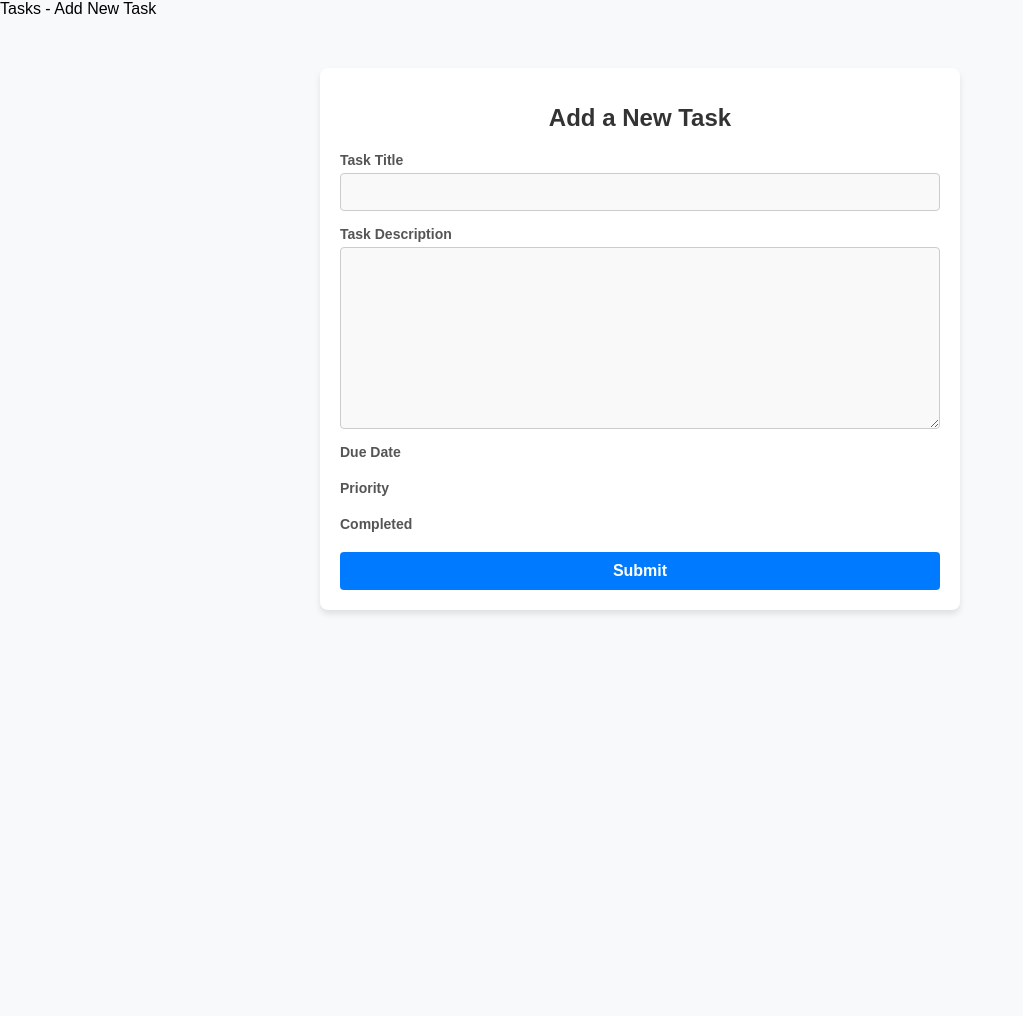
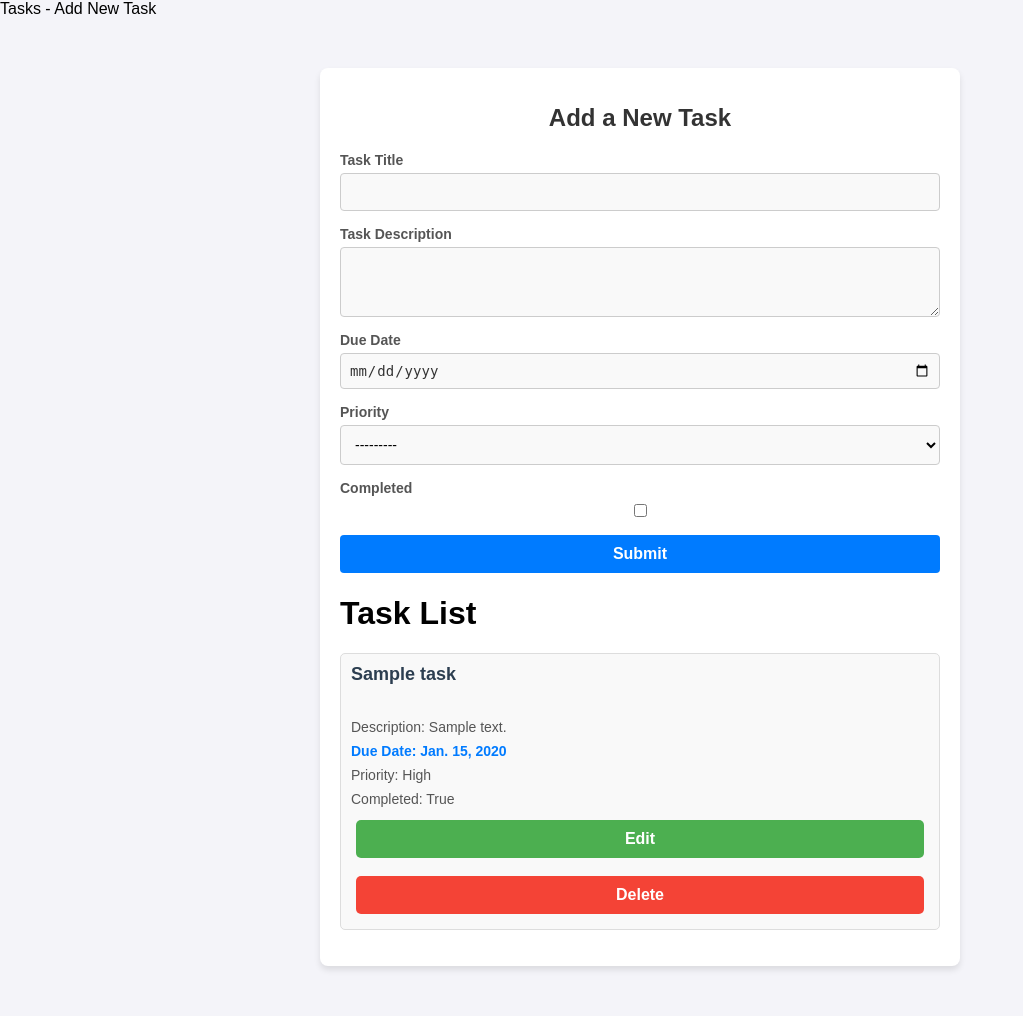
Before and after one commit to maina2/To-Do-App, a Django app: page / in a window 1280 px wide. Shown: the whole page, without its empty margins (0-1023 px from the left). Before the commit the page ends 614 px from the top, so only its background shows below. Run offline with Django 5.2, Linux system fonts and the light colour scheme; tables that the repository leaves empty hold one stand-in row (values such as "Sample post").

Commit message:
uploads today

```diff
--- a/challenges/forms.py
+++ b/challenges/forms.py
@@ -4,4 +4,7 @@ from django import forms
 class TaskForm(forms.ModelForm):
     class Meta:
         model = Task
-        fields = ['title','description']
+        fields = ['title','description','due_date','priority','completed']
+        widgets = {
+            'due_date': forms.DateInput(attrs={'type': 'date'}),
+        }
--- a/challenges/static/challenges/tasks.css
+++ b/challenges/static/challenges/tasks.css
@@ -61,6 +61,131 @@ body {
     background-color: #ffffff;
     box-shadow: 0 0 4px rgba(0, 123, 255, 0.25);
 }
+/* Textarea Styling */
+textarea {
+    padding: 12px;
+    font-size: 14px;
+    font-family: Arial, sans-serif;
+    color: #333333;
+    border: 1px solid #cccccc;
+    border-radius: 4px;
+    background-color: #f9f9f9;
+    resize: vertical; /* Allows vertical resizing only */
+    height: 3rem;
+    outline: none;
+}
+
+textarea:focus {
+    border-color: #007bff;
+    background-color: #ffffff;
+    box-shadow: 0 0 4px rgba(0, 123, 255, 0.25);
+}
+input[type="date"] {
+    padding: 8px;
+    font-size: 14px;
+    border: 1px solid #cccccc;
+    border-radius: 4px;
+    background-color: #f9f9f9;
+    color: #333333;
+    outline: none;
+}
+
+input[type="date"]:focus {
+    border-color: #007bff;
+    box-shadow: 0 0 5px rgba(0, 123, 255, 0.5);
+}
+
+/* General body styling */
+body {
+    font-family: Arial, sans-serif;
+    background-color: #f4f4f9;
+    margin: 0;
+    padding: 0;
+}
+
+/* Container for the task list */
+.task-container {
+    max-width: 800px;
+    margin: 20px auto;
+    padding: 20px;
+    background-color: #ffffff;
+    border-radius: 8px;
+    box-shadow: 0 4px 6px rgba(0, 0, 0, 0.1);
+    border: 1px solid #ddd;
+}
+
+/* Task list header */
+.task-container h1 {
+    font-size: 24px;
+    color: #333333;
+    margin-bottom: 20px;
+    text-align: center;
+}
+
+/* Styling for the list */
+ul {
+    list-style-type: none;
+    padding: 0;
+}
+
+li {
+    padding: 15px;
+    margin-bottom: 10px;
+    background-color: #f9f9f9;
+    border: 1px solid #e0e0e0;
+    border-radius: 6px;
+    display: flex;
+    flex-direction: column;
+    gap: 8px;
+    transition: transform 0.2s, box-shadow 0.2s;
+}
+
+li:hover {
+    transform: translateY(-2px);
+    box-shadow: 0 4px 8px rgba(0, 0, 0, 0.1);
+}
+
+/* Styling for task title */
+li strong {
+    font-size: 18px;
+    color: #2c3e50;
+    font-weight: 600;
+}
+
+/* Paragraph styling inside the list */
+li p {
+    margin: 0;
+    font-size: 14px;
+    color: #555555;
+}
+
+/* Priority tag styling */
+li p:nth-child(4) {
+    font-weight: bold;
+    color: #007bff; /* Default for priority */
+}
+
+li p:nth-child(4):contains("High") {
+    color: #e74c3c;
+}
+
+li p:nth-child(4):contains("Medium") {
+    color: #f39c12;
+}
+
+li p:nth-child(4):contains("Low") {
+    color: #27ae60;
+}
+
+/* No tasks message */
+.no-tasks {
+    text-align: center;
+    font-size: 16px;
+    color: #888888;
+    padding: 20px;
+}
+
+
 
 /* Button Styling */
 .btn-submit {
@@ -95,3 +220,71 @@ body {
         padding: 8px;
     }
 }
+/* General button styles */
+a.btn-edit, a.btn-delete {
+    display: inline-block;
+    padding: 10px 20px;
+    margin: 5px;
+    text-decoration: none;
+    text-align: center;
+    border-radius: 5px;
+    font-weight: bold;
+    cursor: pointer;
+}
+
+/* Edit button styling */
+a.btn-edit {
+    background-color: #4CAF50; /* Green */
+    color: white;
+}
+
+a.btn-edit:hover {
+    background-color: #45a049;
+}
+
+/* Delete button styling */
+a.btn-delete {
+    background-color: #f44336; /* Red */
+    color: white;
+}
+
+a.btn-delete:hover {
+    background-color: #e53935;
+}
+
+/* Optional: Style for the task list container */
+ul {
+    list-style-type: none;
+    padding-left: 0;
+}
+
+ul li {
+    padding: 10px;
+    margin-bottom: 15px;
+    border: 1px solid #ddd;
+    border-radius: 5px;
+    background-color: #f9f9f9;
+}
+
+ul li:hover {
+    background-color: #f1f1f1;
+}
+
+/* Mobile responsiveness */
+@media (max-width: 600px) {
+    .task-container {
+        padding: 15px;
+    }
+
+    li {
+        padding: 10px;
+    }
+
+    li strong {
+        font-size: 16px;
+    }
+
+    li p {
+        font-size: 12px;
+    }
+}
--- a/challenges/templates/challenges/Tasks.html
+++ b/challenges/templates/challenges/Tasks.html
@@ -42,5 +42,25 @@ Tasks - Add New Task
 
         <button type="submit" class="btn-submit">Submit</button>
     </form>
+    <h1>Task List</h1>
+
+    {% if tasks %}
+        <ul>
+            {% for task in tasks %}
+                <li>
+                    <strong>{{ task.title }}</strong><br>
+                    <p>Description: {{ task.description }}</p>
+                    <p>Due Date: {{ task.due_date }}</p>
+                    <p>Priority: {{ task.priority }}</p>
+                    <p>Completed: {{ task.completed }}</p>
+                    <a href="{% url 'task_edit' task.pk %}" class="btn-edit">Edit</a>
+                    <a href="{% url 'task_delete' task.pk %}" class="btn-delete">Delete</a>
+                </li>
+            {% endfor %}
+        </ul>
+    {% else %}
+        <p>No tasks available.</p>
+    {% endif %}
+
 </div>
 {% endblock content_block %}
--- a/challenges/urls.py
+++ b/challenges/urls.py
@@ -2,6 +2,7 @@ from django.urls import path
 from . import views
 
 urlpatterns = [
-    path("",views.TaskCreateView.as_view()),
-    path("success/",views.SuccessTemplate.as_view())
+    path("",views.TaskCreateView.as_view(),name="task_list"),
+    path("task/<int:pk>/edit/", views.TaskUpdateView.as_view(), name="task_edit"),
+    path("task/<int:pk>/delete/", views.TaskDeleteView.as_view(), name="task_delete"),
 ]
--- a/challenges/views.py
+++ b/challenges/views.py
@@ -1,25 +1,50 @@
 from django.shortcuts import render
 from .models import Task
 from .forms import TaskForm
-from django.views.generic import CreateView,ListView,View
 from django.views.generic.edit import FormView
 from django.views.generic.base import TemplateView
+from django.urls import reverse_lazy
+from django.views.generic import DeleteView
+from django.urls import reverse_lazy
+from django.views.generic import UpdateView
 
 class TaskCreateView(FormView):
     form_class= TaskForm
     template_name="challenges/Tasks.html"
-    success_url="/success"
+    success_url="/"
 
     def form_valid(self, form):
           form.save()
           return super().form_valid(form)
 
+    def get_context_data(self, **kwargs):
+        context = super().get_context_data(**kwargs)
+        context["tasks"] = Task.objects.all()  # Add tasks to the context
+        return context
 
 
-class SuccessTemplate(TemplateView):
-    template_name = "challenges/success.html"
 
-    def get_context_data(self, **kwargs) -> dict[str]:
-        context = super().get_context_data(**kwargs)
-        context["message"] = "This is working"
-        return context
+# class SuccessTemplate(TemplateView):
+#     template_name = "challenges/success.html"
+
+#     def get_context_data(self, **kwargs) -> dict[str]:
+#         context = super().get_context_data(**kwargs)
+#         context["message"] = "This is working"
+#         return context
+
+
+class TaskDeleteView(DeleteView):
+    model = Task
+    template_name = "challenges/task_confirm_delete.html"  # A confirmation template before deletion
+    context_object_name = "task"
+    success_url = reverse_lazy('task_list')
+
+
+class TaskUpdateView(UpdateView):
+    model = Task
+    form_class = TaskForm
+    template_name = "challenges/task_form.html"  # You can use the same form as in TaskCreateView
+    context_object_name = "task"
+
+    def get_success_url(self):
+        return reverse_lazy('task_list')
```
Also changed, not shown: challenges/static/challenges/tasksedit.css (added, +85 -0 lines), challenges/templates/challenges/task_confirm_delete.html (added, +15 -0 lines), challenges/templates/challenges/task_form.html (added, +38 -0 lines).
